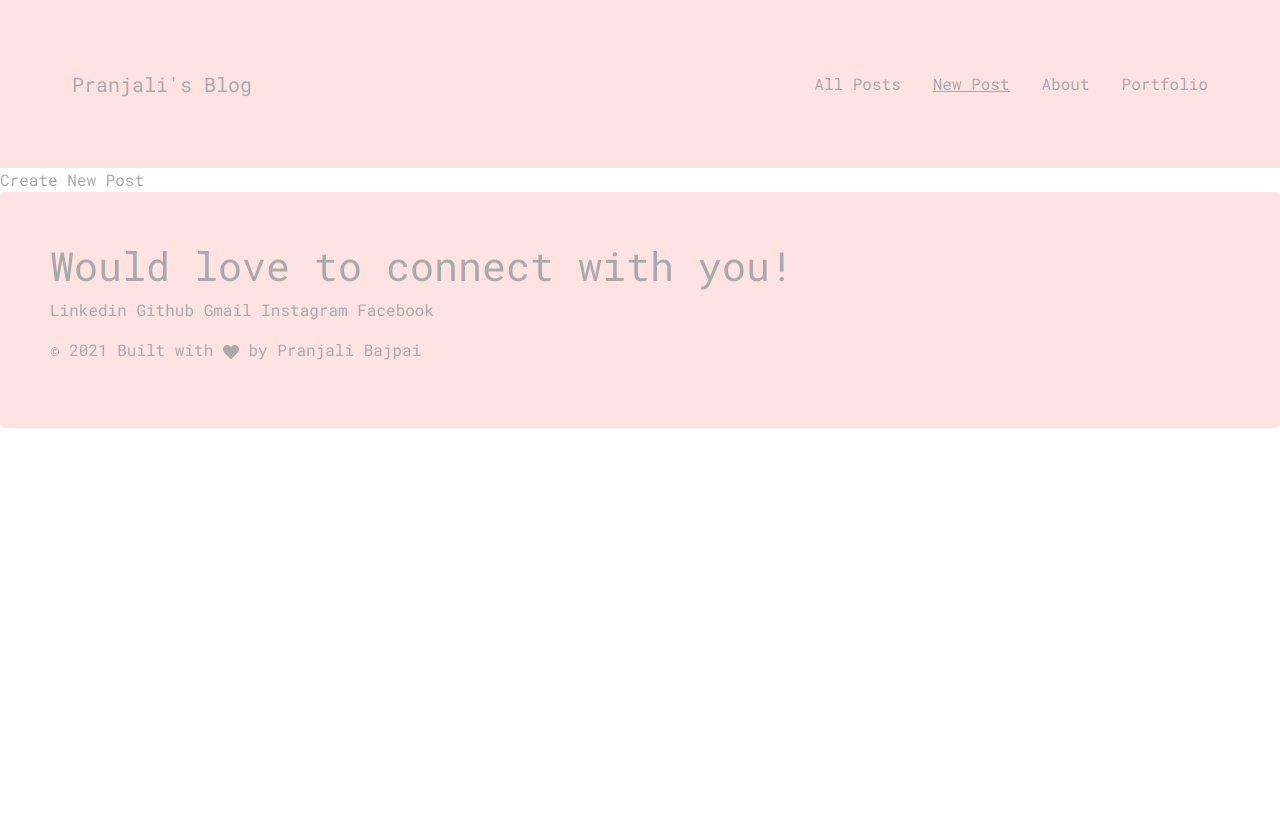
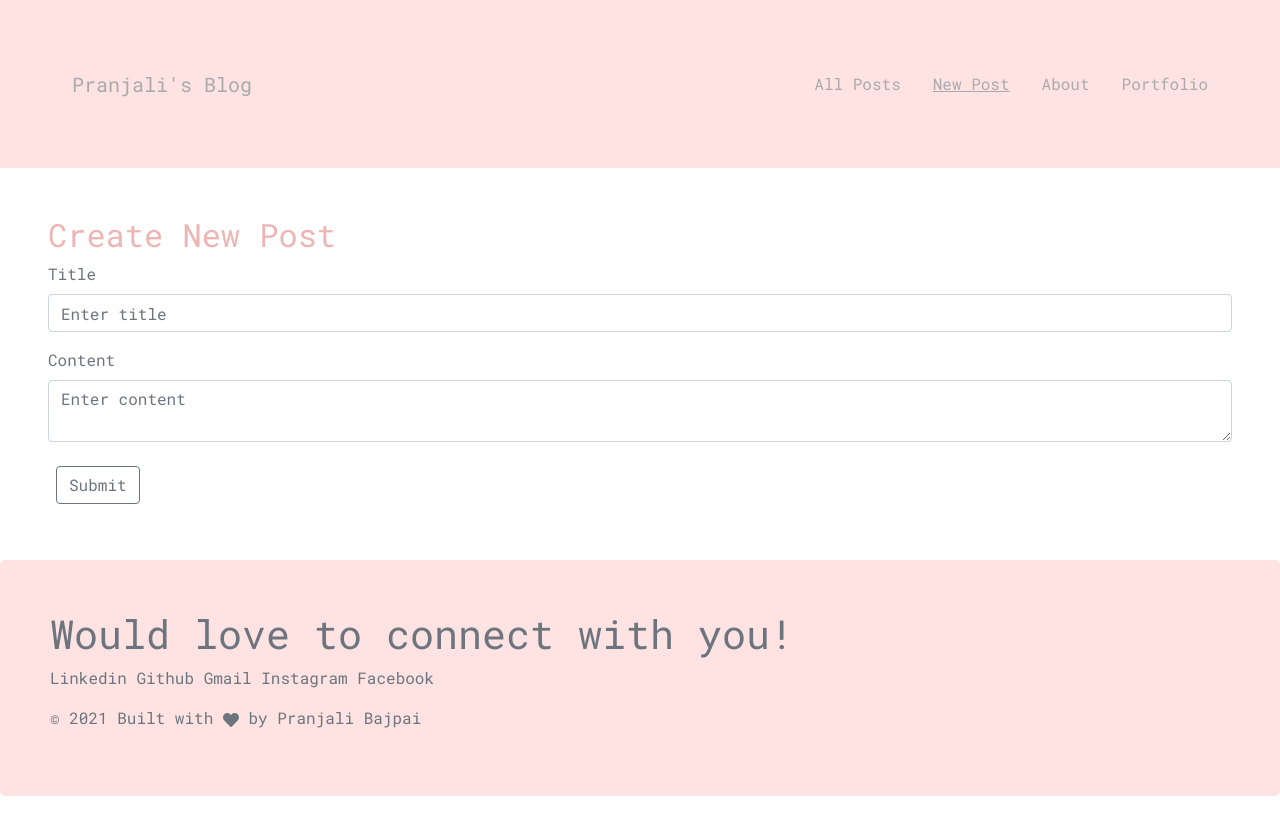
Before and after one commit to pranjalibajpai/blog-react, a React (Create React App) app: page /create in a window 1280 px wide. Before the commit the page ends 800 px from the top, so only its background shows below. Built offline with nearby package versions, Linux system fonts and the light colour scheme; the HTML template or start-up script is replaced by a standard one.

Commit message:
form added for creating posts

```diff
--- a/data/db.json
+++ b/data/db.json
@@ -1,5 +1,5 @@
 {
-    "blogs":[
+  "blogs": [
     {
       "id": "1",
       "title": "React Router",
@@ -31,6 +31,72 @@
       "content": "My Fourth Post. Lorem ipsum dolor sit amet, consectetur adipiscing elit, sed do eiusmod tempor incididunt ut labore et dolore magna aliqua. Ut enim ad minim veniam, quis nostrud exercitation ullamco laboris nisi ut aliquip ex ea commodo consequat. Duis aute irure dolor in reprehenderit in voluptate velit esse cillum dolore eu fugiat nulla pariatur. Excepteur sint occaecat cupidatat non proident, sunt in culpa qui officia deserunt mollit anim id est laborum.",
       "likes": "10",
       "author": "Pranjali Bajpai"
+    },
+    {
+      "title": "Hi",
+      "content": "Heya! How you doin'",
+      "id": "QF-jhl9"
+    },
+    {
+      "title": "Hi",
+      "content": "Heya! How you doin'",
+      "id": "ZB0mxsA"
+    },
+    {
+      "title": "First Post",
+      "content": "This is my first trial post",
+      "date": "2021-01-31T07:38:09.835Z",
+      "likes": 0,
+      "author": "Pranjali",
+      "id": "YaTJ_Zd"
+    },
+    {
+      "title": "Hii",
+      "content": "",
+      "date": "01/31/2021",
+      "likes": 0,
+      "author": "Pranjali",
+      "id": "XFHGa4J"
+    },
+    {
+      "title": "Hii",
+      "content": "New Post",
+      "date": "01/31/2021",
+      "likes": 0,
+      "author": "Pranjali",
+      "id": "sHpOkuD"
+    },
+    {
+      "title": "Date console",
+      "content": "Checking ",
+      "date": "01/31/2021",
+      "likes": 0,
+      "author": "Pranjali",
+      "id": "0mQjLOH"
+    },
+    {
+      "title": "Final Check",
+      "content": "Date",
+      "date": "31/01/2021",
+      "likes": 0,
+      "author": "Pranjali",
+      "id": "NR3Wobz"
+    },
+    {
+      "title": "Alert Check",
+      "content": "This post is to check alert is working correctly or not.",
+      "date": "31/01/2021",
+      "likes": 0,
+      "author": "Pranjali",
+      "id": "ZFrJMFs"
+    },
+    {
+      "title": "Cgeck error final",
+      "content": "To check whether eror is there o r not ",
+      "date": "31/01/2021",
+      "likes": 0,
+      "author": "Pranjali",
+      "id": "kOGnpAv"
     }
   ]
 }
--- a/src/App.css
+++ b/src/App.css
@@ -5,5 +5,5 @@
 
 *{
     font-family: 'Roboto Mono';
-    color:#aaaaaa ;
+    color:#6c757d ;
 }
--- a/src/components/Create/Create.css
+++ b/src/components/Create/Create.css
@@ -0,0 +1,5 @@
+
+input[type=text]:focus:not([readonly]), textarea:focus:not([readonly]){
+    border: 2px solid #aaaaaa;
+    box-shadow: 1px 1px 1px 0 #aaaaaa;
+}
--- a/src/components/Create/Create.js
+++ b/src/components/Create/Create.js
@@ -1,7 +1,68 @@
+import {useState} from 'react';
+import { Button, Form, FormGroup, Label, Input, Alert} from 'reactstrap';
+import '../Posts/Posts.css';
+import './Create.css';
+
 const Create = () => {
+
+    const[data, setData]= useState({title: "", content: "", error: null, success: null});
+    const handleChange = (e) => {
+        setData({...data, [e.target.name]: e.target.value});
+    }
+
+    const handleSubmit = (e) => {
+        e.preventDefault();
+        let errorMsg;
+        if(data.title === "" && data.content === "")
+        errorMsg="Please enter title and content!";
+        else if (data.title === "")
+        errorMsg="Please enter title!";
+        else if(data.content === "")
+        errorMsg="Please enter content!";
+
+        if(errorMsg)
+        setData({...data, error: errorMsg, success: null});
+        else{
+
+
+        let today = new Date();
+        let dd = String(today.getDate()).padStart(2, '0');
+        let mm = String(today.getMonth() + 1).padStart(2, '0');
+        let yyyy = today.getFullYear();
+        today = dd + '/' + mm + '/' + yyyy;
+
+        const newPost={title: data.title, content: data.content, date: today, likes: 0, author: "Pranjali"};
+
+        fetch('http://localhost:8000/blogs', {
+            method: 'POST',
+            headers: {"Content-Type": "application/json"},
+            body: JSON.stringify(newPost)
+        }).then((res) => {
+            if(res.ok)
+            setData({...data, error: null, success: 'Post Added Successfully'})
+        else setData({...data, error: 'Could not add data to the resource!', success: null})} )
+           .catch(err => setData({...data, error: err.message, success: null}));
+        }
+    }
+
     return (
-        <div>
-            Create New Post
+        <div className="post-item">
+            <h2>Create New Post</h2>
+
+            <Form onSubmit={handleSubmit}>
+                <FormGroup>
+                    <Label>Title</Label>
+                    <Input type="text" name="title" value={data.title} onChange={handleChange} placeholder="Enter title"/>
+                </FormGroup>
+                <FormGroup>
+                    <Label>Content</Label>
+                    <Input type="textarea" name="content" value={data.content} onChange={handleChange} placeholder="Enter content"/>
+                </FormGroup>
+                {data.error && <Alert color="dark">{data.error}</Alert>}
+                {data.success && <Alert color="success">{data.success}</Alert>}
+
+                <Button outline>Submit</Button>
+            </Form>
         </div>
     );
 }
--- a/src/components/Posts/Posts.css
+++ b/src/components/Posts/Posts.css
@@ -7,7 +7,6 @@
 .post-item{
     margin: 2rem 2rem;
     padding: 1rem;
-    /* border-bottom: 0.5rem solid #f7eeee; */
 }
 .post-item h2{
     color: #eeb5b5;
```
Also changed, not shown: 1 other file (tests, documents, lock files or other folders). Lines whose indentation alone changed are shown as unchanged.
